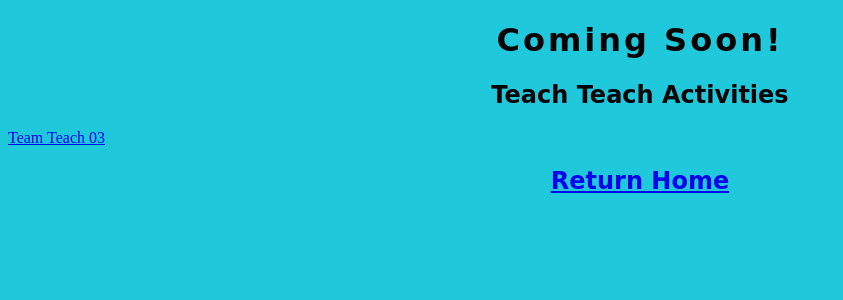
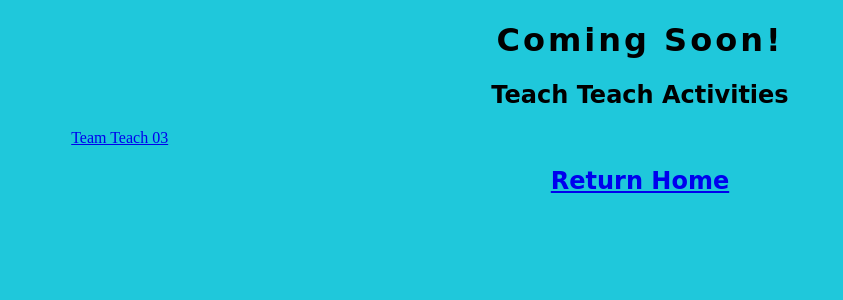
Before and after one commit to Stavista/CS313-php, a PHP site: page /web/assignments.html in a window 1280 px wide. Shown: the top 300 px of the page, without its empty margins (0-843 px from the left). Run offline with PHP 8.4, Linux system fonts and the light colour scheme.

Commit message:
Updated CSS Style

```diff
--- a/web/style.css
+++ b/web/style.css
@@ -37,3 +37,13 @@ p {
     margin-left: auto;
     margin-right: auto;
 }
+a {
+   font-family: unset;
+    text-align: center;
+    position: relative;
+    padding-left: 5%;
+    padding-right: 5%;
+    max-width: 75em;
+    margin-left: auto;
+    margin-right: auto;
+}
```
